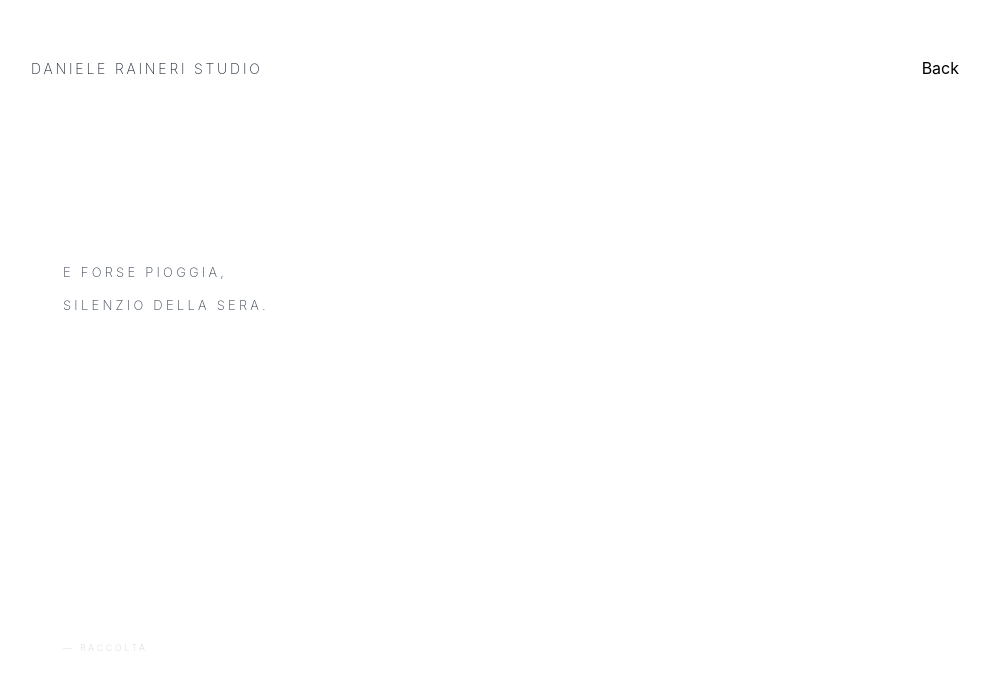
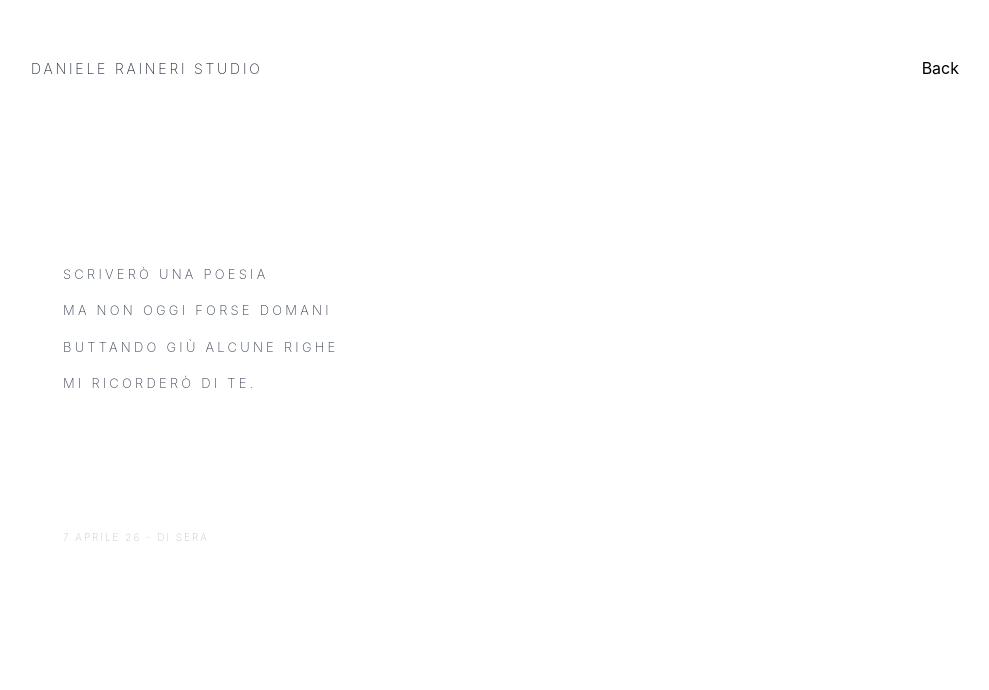
Before and after one commit to danieleraineri1990-prog/danieleraineristudio, a Next.js app: page /poetry in a window 1280 px wide. Shown: the top 690 px of the page, without its empty margins (129-1118 px from the left). Built offline with nearby package versions, Linux system fonts and the light colour scheme.

Commit message:
Update poetry.js

```diff
--- a/pages/poetry.js
+++ b/pages/poetry.js
@@ -20,18 +20,20 @@ export default function Poetry() {
         </header>
 
         <main className="mt-40 flex flex-col items-start">
-          {/* Il verso: più piccolo, grigio scuro e sottilissimo */}
+          {/* La tua nuova poesia: sottile, grigia e spaziosa */}
           <div className="max-w-md">
-            <p className="text-[13px] md:text-[15px] tracking-[0.25em] leading-[2.5] text-gray-700 font-extralight uppercase">
-              E forse pioggia, <br />
-              silenzio della sera.
+            <p className="text-[13px] md:text-[15px] tracking-[0.25em] leading-[2.8] text-gray-700 font-extralight uppercase">
+              Scriverò una poesia <br />
+              ma non oggi forse domani <br />
+              buttando giù alcune righe <br />
+              mi ricorderò di te.
             </p>
           </div>
 
-          {/* Sottile linea di chiusura o dettaglio dopo molto spazio */}
-          <div className="mt-80 opacity-30">
-            <p className="text-[9px] uppercase tracking-[0.3em] font-extralight text-gray-500">
-              — raccolta
+          {/* Data in piccolo in fondo */}
+          <div className="mt-32 opacity-40">
+            <p className="text-[10px] uppercase tracking-[0.2em] font-extralight text-gray-500">
+              7 aprile 26 - di sera
             </p>
           </div>
         </main>
```
